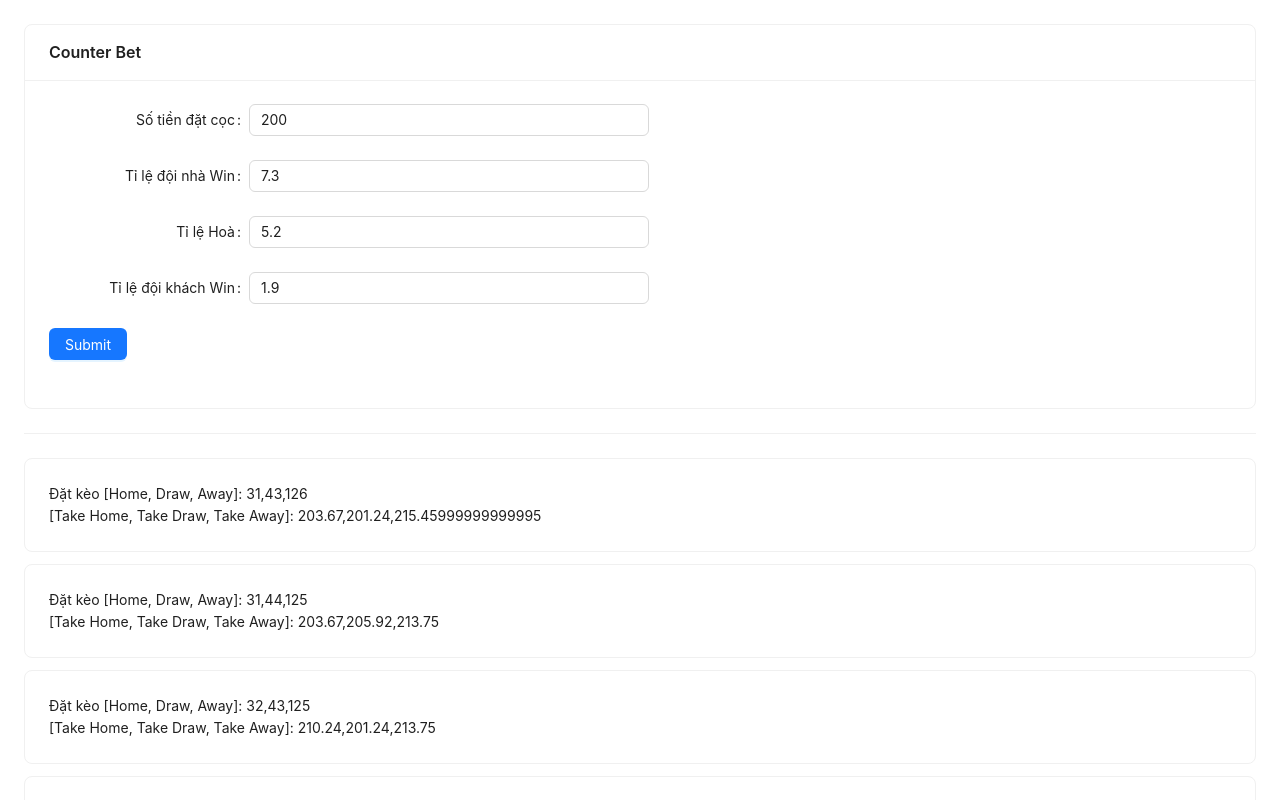
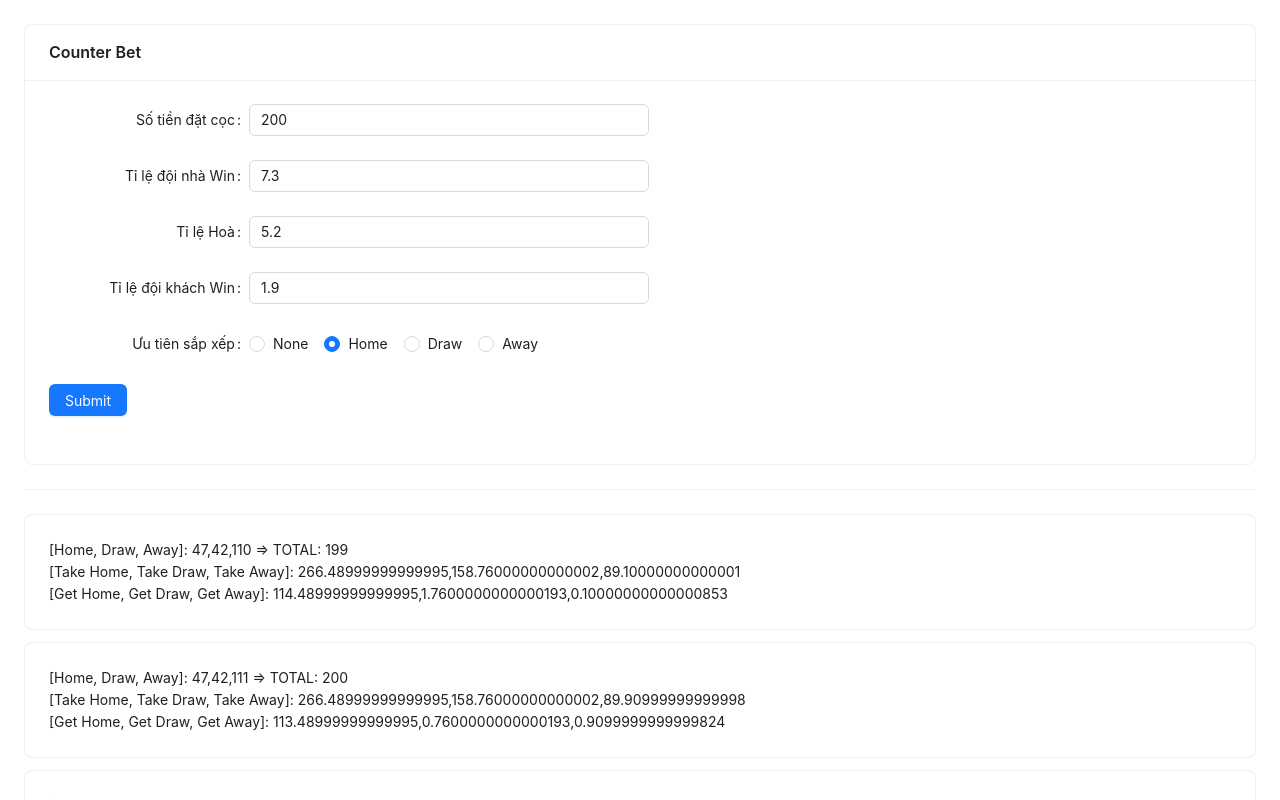
Before and after one commit to doramong1998/counter-bet, a React (Create React App) app: page / in a window 1280 px wide. Both pictures are taken after a click on the button "Submit". Shown: the top 800 px of the page. Built offline with nearby package versions, Linux system fonts and the light colour scheme.

Commit message:
fix: fee config

```diff
--- a/src/App.tsx
+++ b/src/App.tsx
@@ -1,42 +1,62 @@
-import { useState } from 'react';
-import { Form, Input, Button, Card, Divider } from 'antd';
+import { useEffect, useState } from 'react';
+import { Form, Input, Button, Card, Divider, Radio } from 'antd';
 import './App.css';
 import _ from 'lodash';
 
 function App() {
   const [result, setResult] = useState<any>([]);
+  const [loading, setLoading] = useState<any>(false);
   const counterBet = (values: any) => {
-    const { maxValue, rateHome, rateDraw, rateAway } = values;
+    setLoading(true);
+    const { maxValue, rateHome, rateDraw, rateAway, suggest } = values;
     const allBet = [];
+
     for (let i = 0; i <= maxValue; i++) {
       for (let j = 0; j <= maxValue - i; j++) {
-        const homeTake = (rateHome * i * 90) / 100;
-        const drawTake = (rateDraw * (maxValue - i - j) * 90) / 100;
-        const awayTake = (rateAway * j * 90) / 100;
-        if (
-          homeTake >= maxValue &&
-          drawTake >= maxValue &&
-          awayTake >= maxValue
-        ) {
-          allBet.push({
-            bet: [i, maxValue - i - j, j],
-            take: [homeTake, drawTake, awayTake],
-          });
+        for (let k = 0; k <= maxValue - i - j; k++) {
+          const homeTake = (rateHome * i - i) * 0.9;
+          const drawTake = (rateDraw * k - k) * 0.9;
+          const awayTake = (rateAway * j - j) * 0.9;
+          if (homeTake >= j + k && drawTake >= i + j && awayTake >= i + k) {
+            allBet.push({
+              bet: [i, k, j],
+              take: [homeTake, drawTake, awayTake],
+              interest: [homeTake - j - k, drawTake - i - j, awayTake - k - i],
+            });
+          }
         }
       }
     }
+
     setResult(
       _.take(
-        _.sortBy(
-          allBet?.filter((i) => {
-            return i?.bet[0] <= 200 && i?.bet[1] <= 200 && i?.bet[2] <= 200;
-          }),
-          (i: any) => _.sum(i?.take)
+        _.reverse(
+          _.sortBy(
+            _.filter(
+              allBet,
+              (i) =>
+                i?.bet?.[0] <= 200 && i?.bet?.[1] <= 200 && i?.bet?.[2] <= 200
+            ),
+            (i: any) =>
+              suggest === 'none'
+                ? _.sum(i?.interest)
+                : i?.interest?.[
+                    suggest === 'home' ? 0 : suggest === 'draw' ? 1 : 2
+                  ]
+          )
         ),
-        10
+        20
       )
     );
+    setLoading(false);
   };
+
+  const options = [
+    { label: 'None', value: 'none' },
+    { label: 'Home', value: 'home' },
+    { label: 'Draw', value: 'draw' },
+    { label: 'Away', value: 'away' },
+  ];
 
   return (
     <div style={{ padding: 24 }}>
@@ -52,10 +72,11 @@ function App() {
             rateHome: 7.3,
             rateDraw: 5.2,
             rateAway: 1.9,
+            suggest: 'home',
           }}
         >
           <Form.Item label='Số tiền đặt cọc' name='maxValue'>
-            <Input />
+            <Input autoFocus id='input' />
           </Form.Item>
           <Form.Item label='Tỉ lệ đội nhà Win' name='rateHome'>
             <Input />
@@ -66,8 +87,13 @@ function App() {
           <Form.Item label='Tỉ lệ đội khách Win' name='rateAway'>
             <Input />
           </Form.Item>
+
+          <Form.Item label='Ưu tiên sắp xếp' name='suggest'>
+            <Radio.Group options={options} />
+          </Form.Item>
+
           <Form.Item>
-            <Button type='primary' htmlType='submit'>
+            <Button loading={loading} type='primary' htmlType='submit'>
               Submit
             </Button>
           </Form.Item>
@@ -78,9 +104,15 @@ function App() {
         {result?.map((i: any) => {
           return (
             <Card style={{ marginBottom: 12 }}>
-              <div>Đặt kèo [Home, Draw, Away]: {i?.bet?.toString()}</div>
+              <div>
+                [Home, Draw, Away]: {i?.bet?.toString()} {`=>`} TOTAL:{' '}
+                {_.sum(i?.bet)}
+              </div>
               <div>
                 [Take Home, Take Draw, Take Away]: {i?.take?.toString()}
+              </div>
+              <div>
+                [Get Home, Get Draw, Get Away]: {i?.interest?.toString()}
               </div>
             </Card>
           );
```
